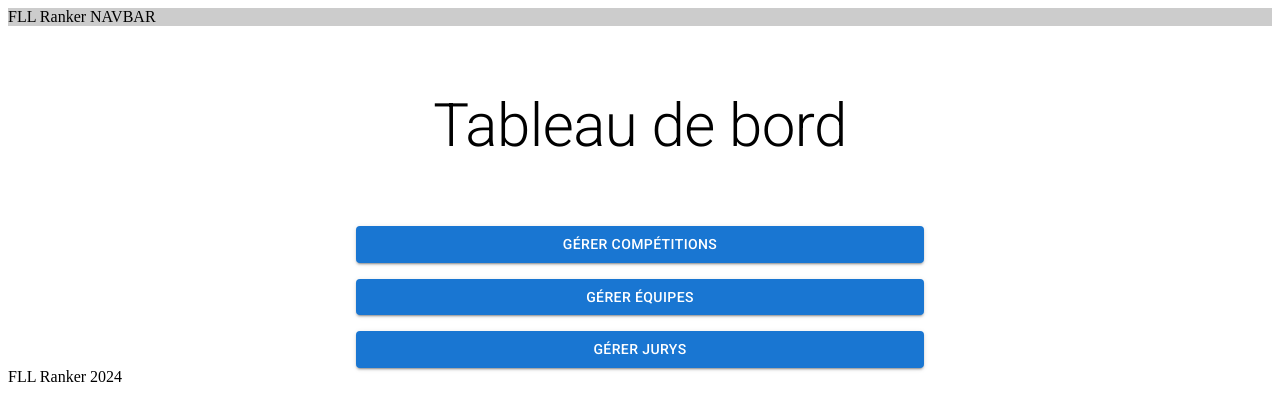
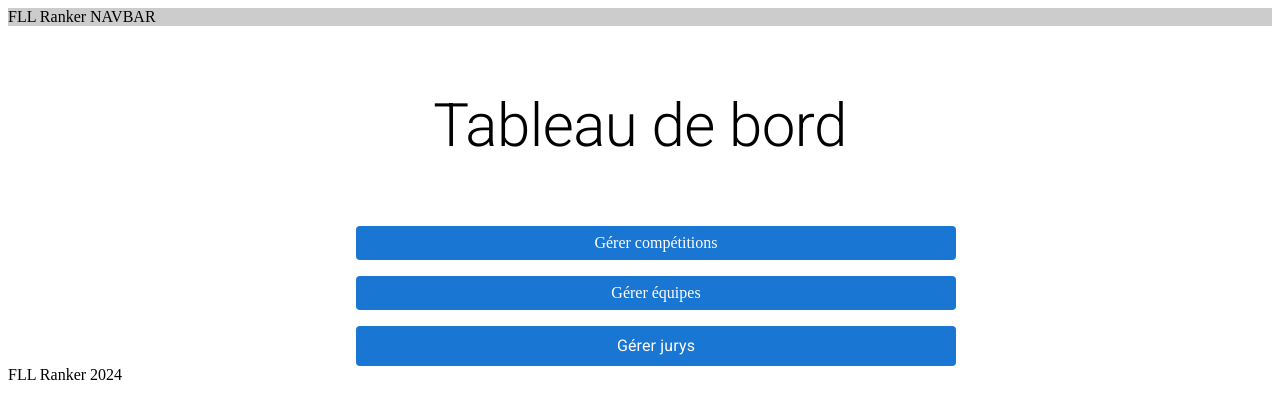
Before and after one commit to WildCodeSchool-CDA-FT-2024-09/JS-CDA-Projet-1-Team-C, a React (Vite) app in the folder client/: page /manage in a window 1280 px wide. Shown: the top 420 px of the page. Built offline with nearby package versions, Linux system fonts and the light colour scheme; no server answers.

Commit message:
fix : transformation du bouton en lien

```diff
--- a/client/src/pages/Manage.tsx
+++ b/client/src/pages/Manage.tsx
@@ -1,8 +1,20 @@
+import { Link as RouterLink } from "react-router-dom";
+import { Link as MUILink, Typography, Box } from "@mui/material";
 import Grid from "@mui/material/Grid2";
-import Button from "@mui/material/Button";
-import Link from "@mui/material/Link";
-import Typography from "@mui/material/Typography";
-import Box from "@mui/material/Box";
+
+const buttonStyle = {
+  display: "inline-block",
+  padding: "8px 16px",
+  color: "white",
+  backgroundColor: "primary.main",
+  borderRadius: "4px",
+  textDecoration: "none",
+  width: "100%",
+  textAlign: "center",
+  "&:hover": {
+    backgroundColor: "primary.dark",
+  },
+};
 
 export default function Manage() {
   return (
@@ -21,25 +33,29 @@ export default function Manage() {
         <Grid size={3}></Grid>
         <Grid container spacing={2} size={6}>
           <Grid size={12}>
-            <Link href="/manage/competitions">
-              <Button sx={{ width: "100%" }} variant="contained">
-                Gérer compétitions
-              </Button>
-            </Link>
+            <MUILink
+              component={RouterLink}
+              to="/manage/competitions"
+              sx={buttonStyle}
+            >
+              Gérer compétitions
+            </MUILink>
           </Grid>
           <Grid size={12}>
-            <Link href="/manage/teams">
-              <Button sx={{ width: "100%" }} variant="contained">
-                Gérer équipes
-              </Button>
-            </Link>
+            <MUILink component={RouterLink} to="/manage/teams" sx={buttonStyle}>
+              Gérer équipes
+            </MUILink>
           </Grid>
           <Grid size={12}>
-            <Link href="/manage/juries">
-              <Button sx={{ width: "100%" }} variant="contained">
+            <MUILink
+              component={RouterLink}
+              to="/manage/juries"
+              sx={buttonStyle}
+            >
+              <Typography variant="body1" component="span">
                 Gérer jurys
-              </Button>
-            </Link>
+              </Typography>
+            </MUILink>
           </Grid>
         </Grid>
         <Grid size={3}></Grid>
```
